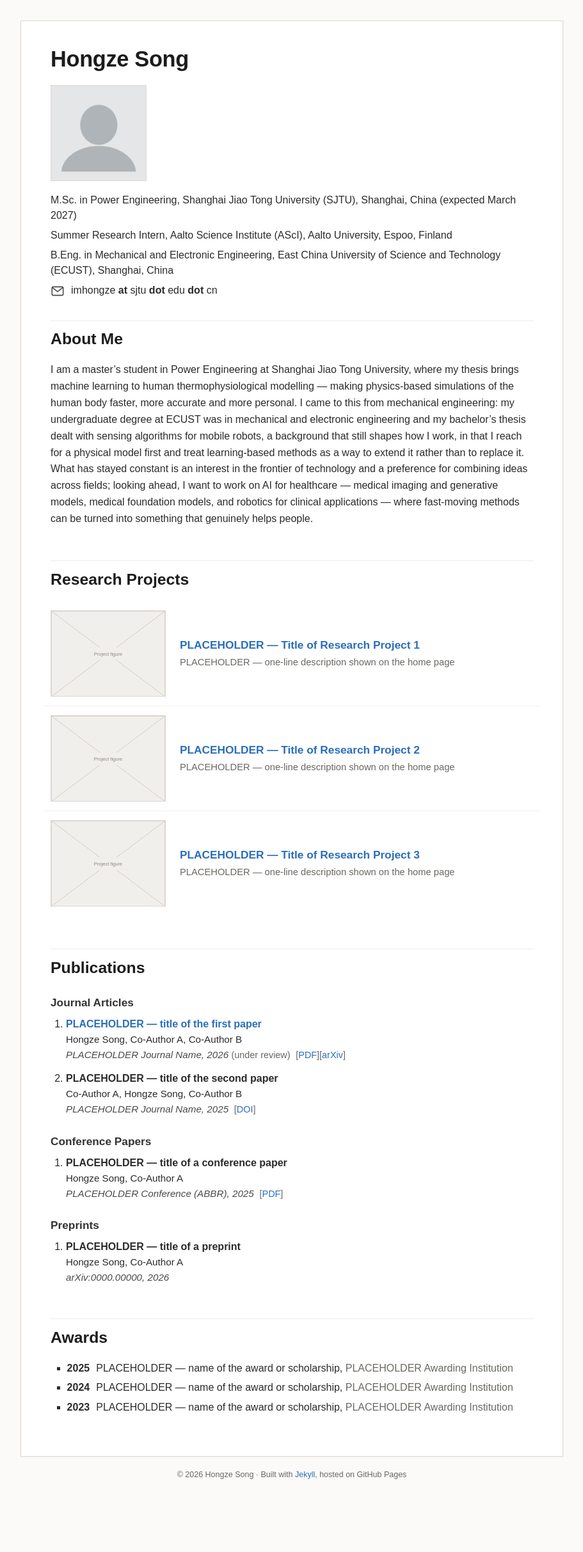
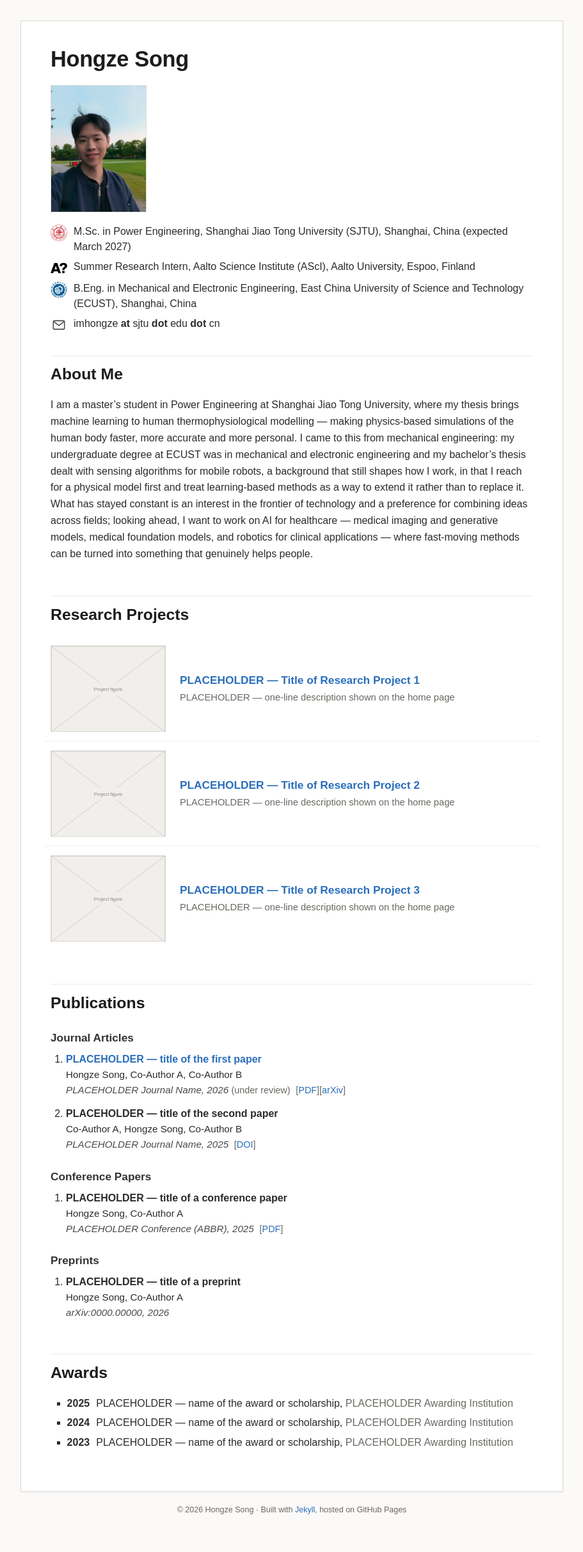
Before and after one commit to TimidZe/timidze.github.io, a Jekyll site: the page built from index.md, in a window 1280 px wide. Shown: the whole page at 64% size, without its empty margins (184-1095 px from the left). Built offline with Jekyll 4.4.1, drawn with Linux system fonts in a browser that asks for light colours; before the commit the page ends 2371 px from its top, so only the background shows below that.

Commit message:
Add institution logos and profile photo
- normalise the three crests to 192px square transparent PNGs
  (images/logos/{sjtu,aalto,ecust}.png) and drop the originals
- use MyPhoto.jpeg as the profile photo, remove the template placeholder
- affiliation icons at 26px

Co-Authored-By: Claude Opus 5 <noreply@anthropic.com>
Claude-Session: https://claude.ai/code/session_01E7qXnjW2uLvZK7CSo8vXE5

```diff
--- a/_config.yml
+++ b/_config.yml
@@ -13,7 +13,7 @@ lang             : "en"
 # ---------------------------------------------------------------------------
 author:
   name      : "Hongze Song"
-  photo     : "/images/profile.png"
+  photo     : "/images/MyPhoto.jpeg"
   email     : "imhongze@sjtu.edu.cn"
   # One entry per affiliation. `icon` is the little image used as the bullet
   # (put the files in images/logos/).
--- a/_includes/profile.html
+++ b/_includes/profile.html
@@ -13,7 +13,7 @@
     {% endfor %}
     {% if site.author.email %}
     <li>
-      {% if site.author.email_icon %}<img class="aff-icon" src="{{ site.author.email_icon | relative_url }}" alt="Email">{% endif %}
+      {% if site.author.email_icon %}<img class="aff-icon aff-icon-mail" src="{{ site.author.email_icon | relative_url }}" alt="Email">{% endif %}
       <span>{{ site.author.email | replace: '@', ' <b>at</b> ' | replace: '.', ' <b>dot</b> ' }}</span>
     </li>
     {% endif %}
--- a/assets/css/style.css
+++ b/assets/css/style.css
@@ -134,11 +134,15 @@ blockquote {
 }
 
 .aff-icon {
-  flex: 0 0 22px;
-  width: 22px;
-  height: 22px;
+  flex: 0 0 26px;
+  width: 26px;
+  height: 26px;
   object-fit: contain;
-  margin-top: .12em;
+  margin-top: .05em;
+}
+
+.aff-icon-mail {
+  padding: 2px;
 }
 
 .profile-links { margin-top: .7em; }
```
Also changed, not shown: images/logos/aalto.png (added), images/logos/ecust.png (added), images/logos/sjtu.png (added), images/profile.png (deleted).
